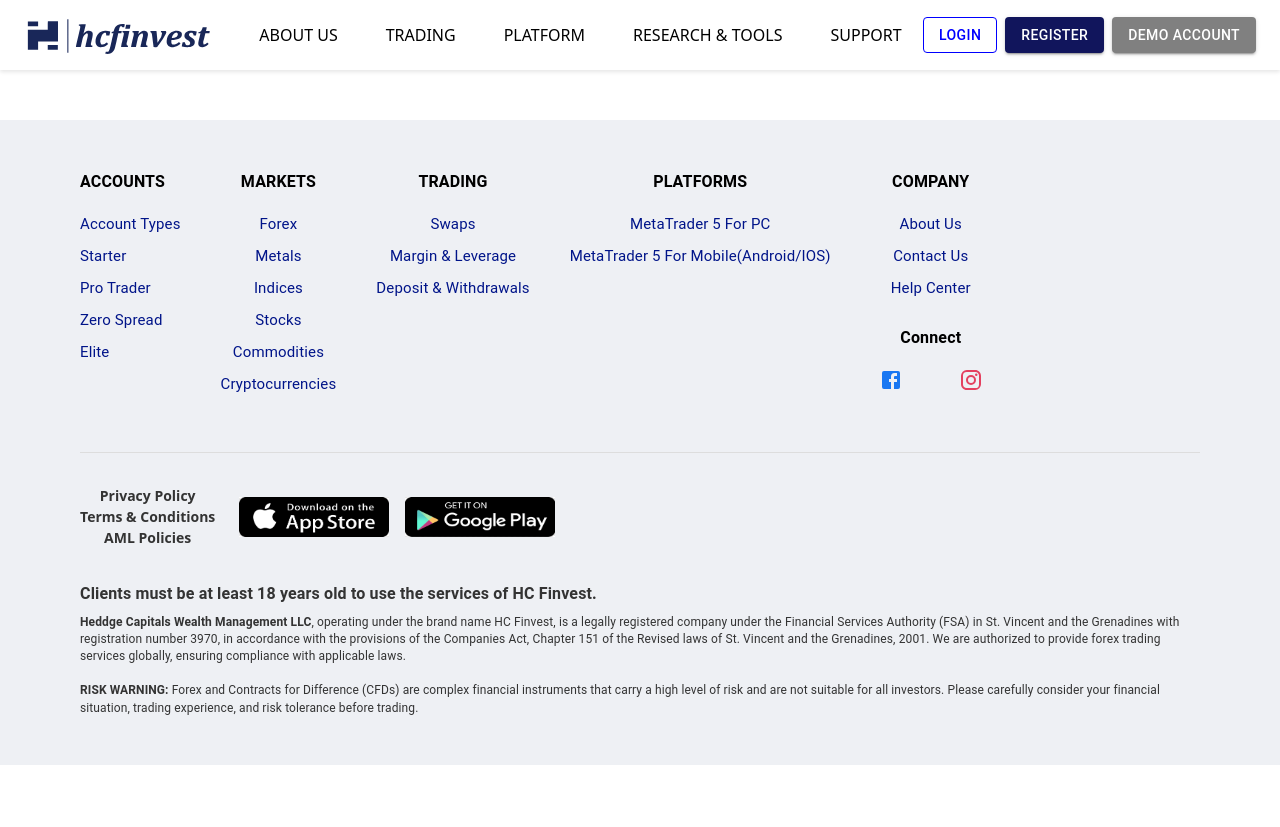
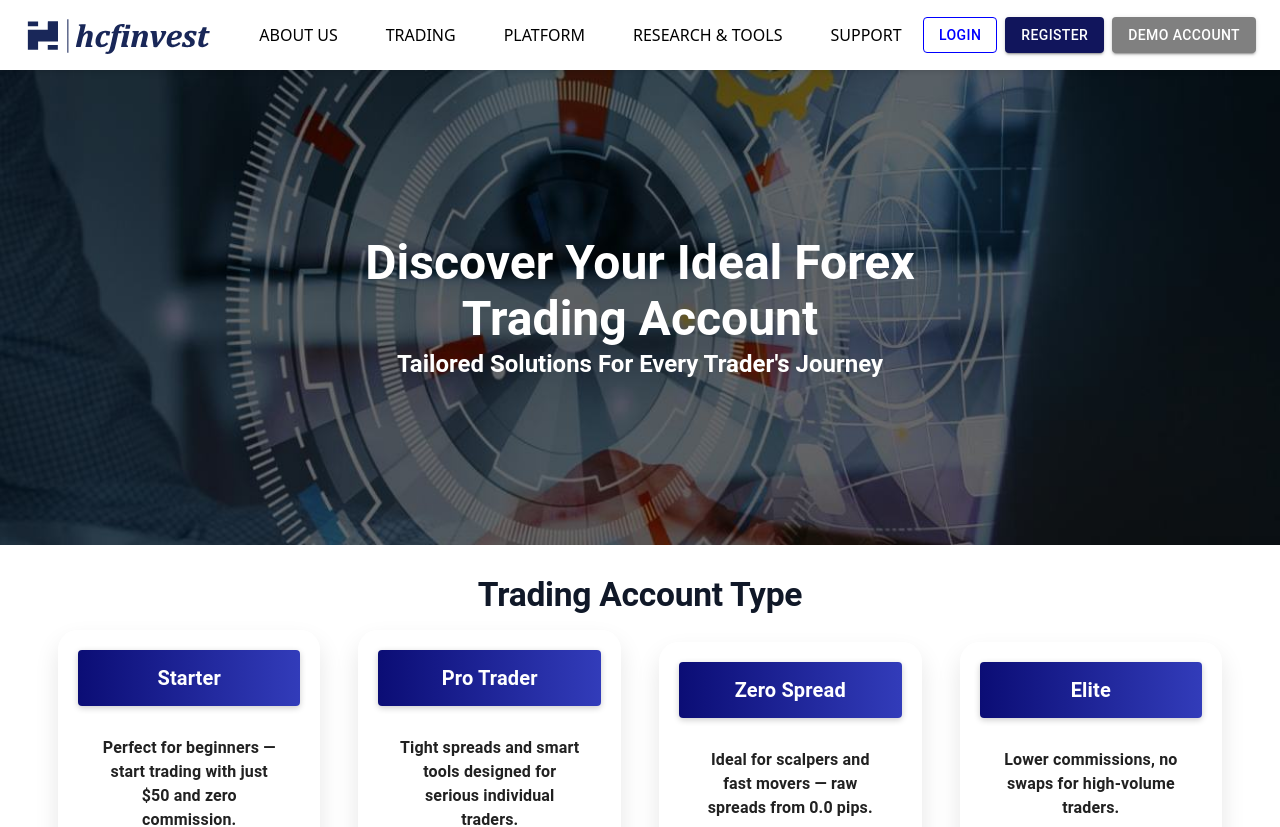
Before and after one commit to Diptesh-Dhangar/hc-finvest, a React (Create React App) app in the folder hc-finvest-website/: page /accountsTypesAccount in a window 1280 px wide. Shown: the top 827 px of the page. Before the commit the page ends 800 px from the top, so only its background shows below. Built offline with nearby package versions, Linux system fonts and the light colour scheme; some icons are missing.

Commit message:
navigation changes done

```diff
--- a/hc-finvest-website/src/App.js
+++ b/hc-finvest-website/src/App.js
@@ -80,7 +80,7 @@
           element={<MetaTrader5forAndroid />}
         ></Route>
         <Route path="admin" element={<AddBlogs />}></Route>
-        <Route path="accountsTypes" element={<AccountsTypes />}></Route>
+        <Route path="accountsTypesAccount" element={<AccountsTypes />}></Route>
         <Route path="starterAccount" element={<Starter />}></Route>
         <Route path="proTraderAccount" element={<ProTrader />}></Route>
         <Route path="zeroSpreadAccount" element={<ZeroSpread />}></Route>
--- a/hc-finvest-website/src/Components/Navbar/TradingBox.js
+++ b/hc-finvest-website/src/Components/Navbar/TradingBox.js
@@ -32,7 +32,7 @@
             ACCOUNTS
           </Typography>
           {[
-            "Account Type",
+            "Accounts Types",
             "Starter",
             "Pro Trader",
             "Zero Spread",
@@ -58,7 +58,7 @@
                   color: "black",
                   cursor: "pointer",
                 }}
-                href={text.toLowerCase().replace(/\s/g, "Market")}
+                href={text.toLowerCase().replace(/\s/g, "") + "Account"}
               >
                 {text}
               </Link>
```
